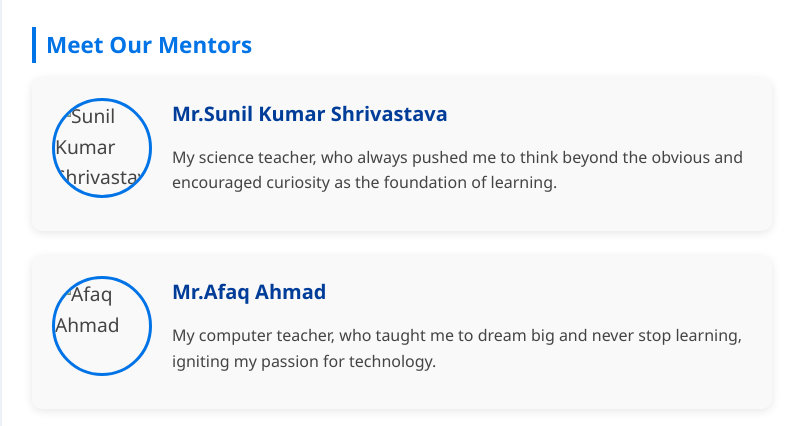
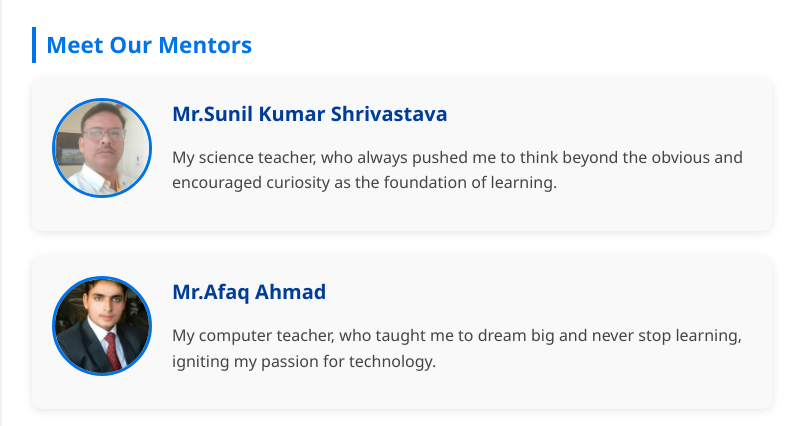
Before and after one commit to codesparshofficial/www.codesparsh.com, a plain HTML site: page about.html in a window 1280 px wide. Shown: the part 4897-5323 px from the top of the page, without its empty margins (238-1039 px from the left). Drawn offline with Linux system fonts and the light colour scheme; the site is published under a folder, as on GitHub Pages, so addresses that start at the root find nothing.

Commit message:
Update about.html

```diff
--- a/about.html
+++ b/about.html
@@ -288,7 +288,7 @@ height="0" width="0" style="display:none;visibility:hidden"></iframe></noscript>
 <section class="profile-section">
   <h3>Meet Our Mentors</h3>
   <div class="profile">
-    <img src="/img/sci.png" alt="Sunil Kumar Shrivastava" class="profile-pic">
+    <img src="./img/sci.png" alt="Sunil Kumar Shrivastava" class="profile-pic">
     <div class="profile-text">
       <h4>Mr.Sunil Kumar Shrivastava</h4>
       <p>My science teacher, who always pushed me to think beyond the obvious and encouraged curiosity as the foundation of learning.</p>
@@ -296,7 +296,7 @@ height="0" width="0" style="display:none;visibility:hidden"></iframe></noscript>
   </div>
 
   <div class="profile">
-    <img src="/img/ct.png" alt="Afaq Ahmad" class="profile-pic">
+    <img src="./img/ct.png" alt="Afaq Ahmad" class="profile-pic">
     <div class="profile-text">
       <h4>Mr.Afaq Ahmad</h4>
       <p>My computer teacher, who taught me to dream big and never stop learning, igniting my passion for technology.</p>
```
